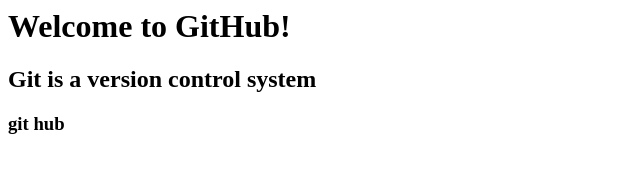
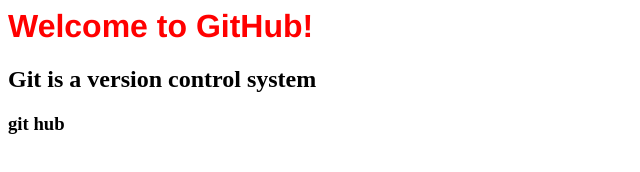
Before and after one commit to Menaka-GH/Fewd-2020, a plain HTML site: page index.html in a window 1280 px wide. Shown: the whole page, without its empty margins (0-640 px from the left). Drawn offline with Linux system fonts and the light colour scheme.

Commit message:
index file updated

```diff
--- a/Css/style.css
+++ b/Css/style.css
@@ -1,3 +1,9 @@
 h1{
     font-family: 'Franklin Gothic Medium', 'Arial Narrow', Arial, sans-serif;
 }
+/*desktop*/
+@media only screen and (min-width: 900px){
+    .welcome{
+    color:red;
+    }
+    }
--- a/index.html
+++ b/index.html
@@ -1,9 +1,11 @@
 <!DOCTYPE>
 <html>
 <head><title>First program</title>
-    </head>
+    <meta name="viewport" content="width=device-width, initial-scale=1">
+<link rel="stylesheet" href="css/style.css">
+</head>
     <body>
-        <h1>Welcome to GitHub!</h1>
+        <h1 class="welcome">Welcome to GitHub!</h1>
         <h2>Git is a version control system</h2>
         <h3>git hub</h3>
     </body>
```
Also changed, not shown: Javascript/script.js (deleted).
